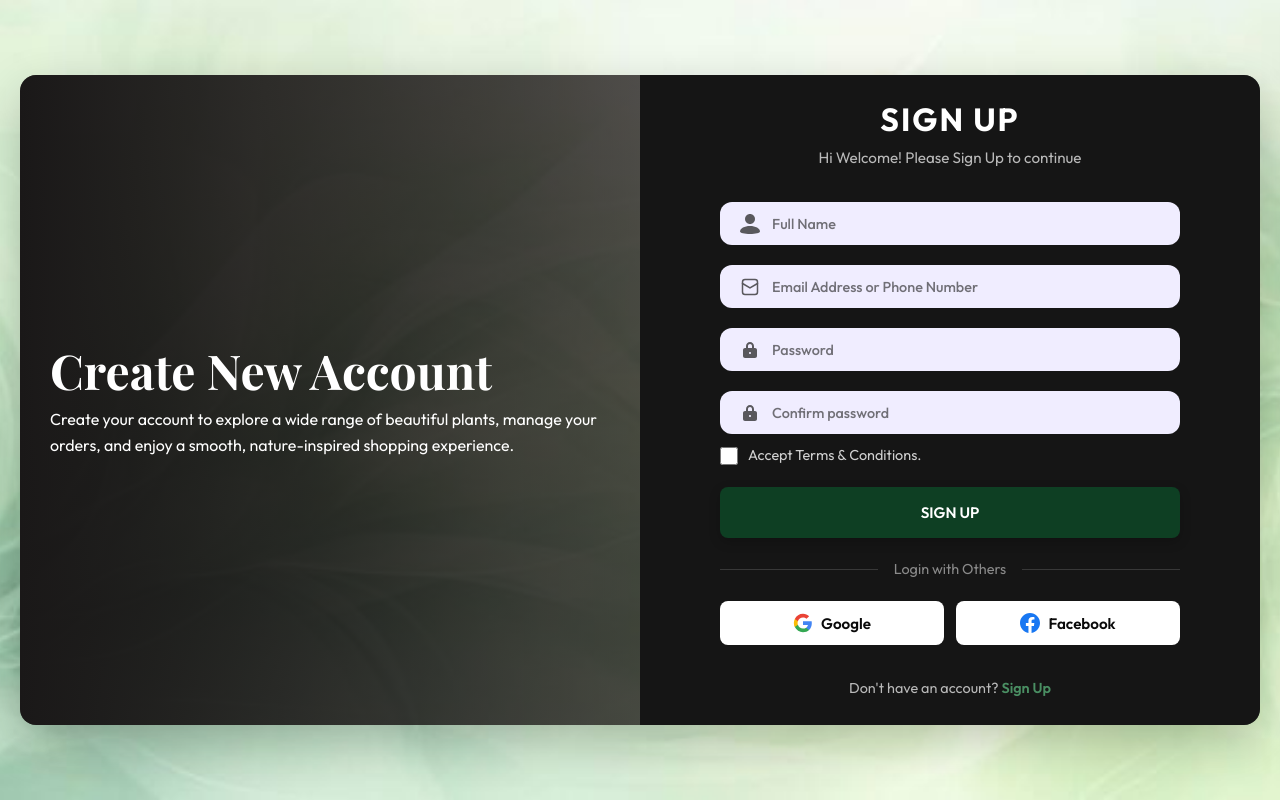
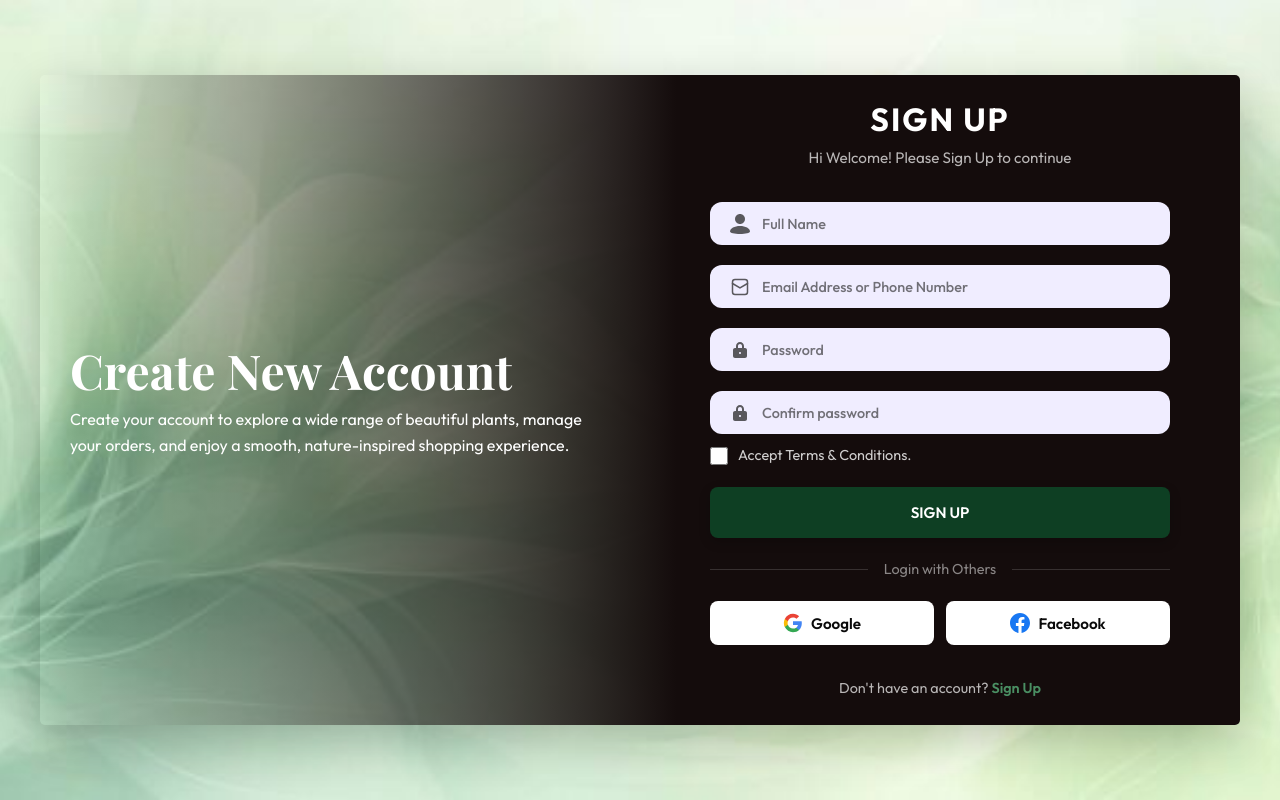
Before and after one commit to JayaniSrimali/Login-System, a Flask app: page /signup in a window 1280 px wide. Run offline with Flask 3, Linux system fonts and the light colour scheme.

Commit message:
Add styles for auth container background and gradient effect

```diff
--- a/static/css/style.css
+++ b/static/css/style.css
@@ -202,19 +202,25 @@ h6 {
     display: flex;
     align-items: center;
     justify-content: center;
-    background:
-        url('../Images/Backgrounds.jpg') no-repeat center center;
+    background: white;
     background-size: cover;
     padding: 40px 20px;
+}
+
+.auth-bg-image {
+    background-image: url('../Images/Backgrounds.jpg');
+    background-size: cover;
+    background-position: center;
+    background-repeat: no-repeat;
 }
 
 .auth-split {
     display: grid;
     grid-template-columns: 1fr 1fr;
-    max-width: 1400px;
+    max-width: 1200px;
     width: 100%;
-    background: linear-gradient(rgba(0, 0, 0, 0.4), rgba(0, 0, 0, 0.4));
-    border-radius: var(--radius-lg);
+    background: linear-gradient(90deg, rgba(20, 12, 12, 0) 0%, #140C0C 53%);
+    border-radius: 5px;
     overflow: hidden;
     box-shadow: var(--shadow-xl);
     min-height: 650px;
@@ -234,7 +240,7 @@ h6 {
 
 /* Auth Left Side */
 .auth-left {
-    background: linear-gradient(90deg, #1A1818 0%, rgba(20, 12, 12, 0.53) 100%);
+    background: transparent;
     background-size: cover;
     background-position: center;
     padding: 30px;
@@ -254,7 +260,7 @@ h6 {
     display: flex;
     align-items: center;
     justify-content: center;
-    background: #151515;
+    background: transparent;
     /* Matching the dark background from the image */
 }
 
```
